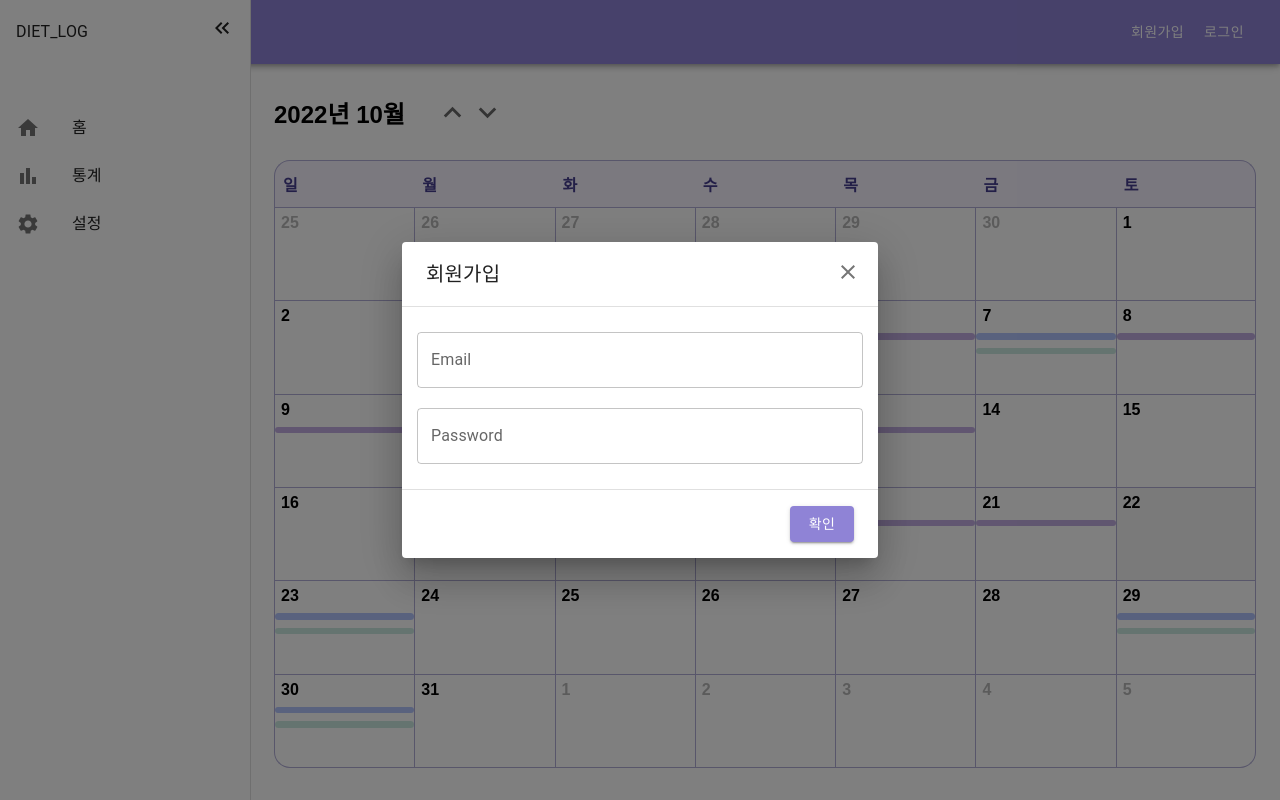
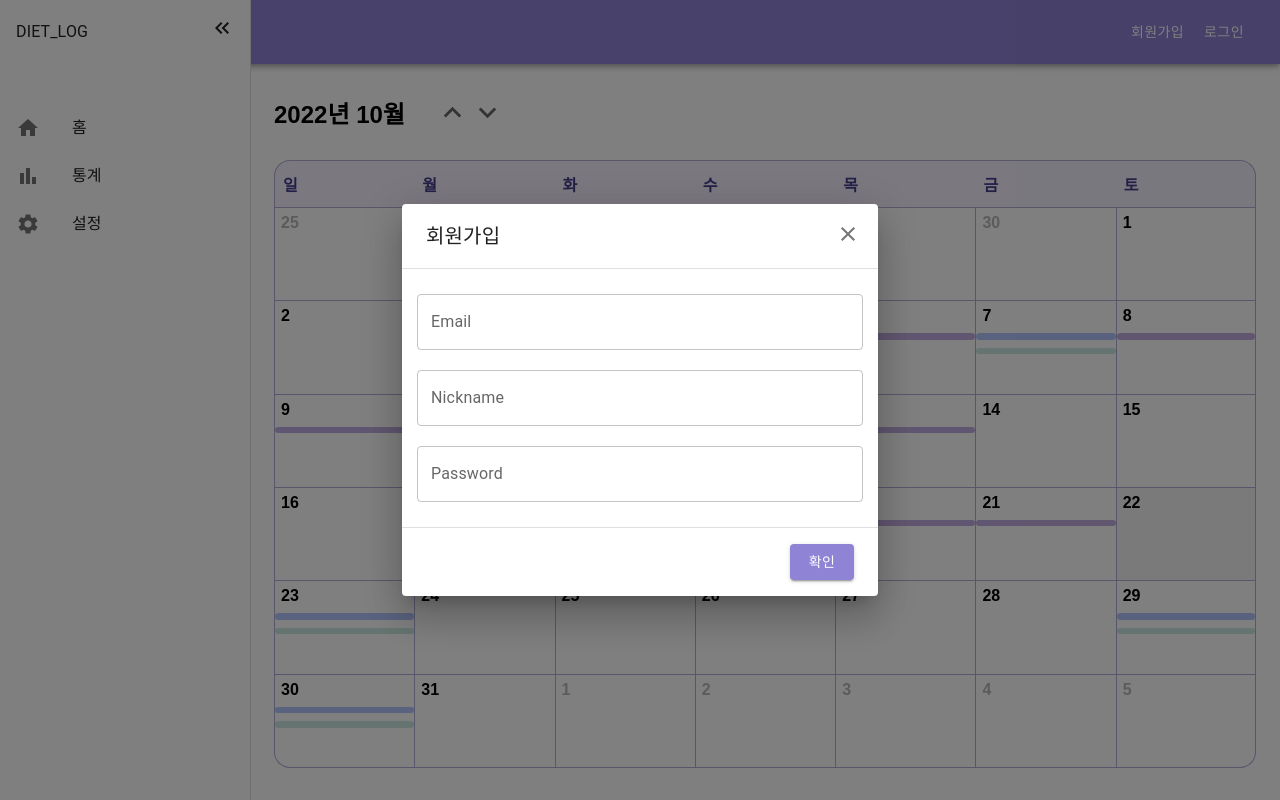
Before and after one commit to hyojinjeong/diet_diary, a React (Create React App) app: page / in a window 1280 px wide. Both pictures are taken after a click on the button "회원가입". Built offline with nearby package versions, Linux system fonts and the light colour scheme; no server answers.

Commit message:
feat: 회원가입 시 회원정보 따로 추가
- collection에 회원 정보 저장(닉네임, 이메일)
Please enter the commit message for your changes. Lines starting

```diff
--- a/src/components/Register/Register.tsx
+++ b/src/components/Register/Register.tsx
@@ -8,7 +8,8 @@ import DialogActions from "@mui/material/DialogActions";
 import CloseIcon from "@mui/icons-material/Close";
 import { useForm } from "react-hook-form";
 import { createUserWithEmailAndPassword } from "firebase/auth";
-import { auth } from "../../firebase";
+import { auth, db } from "../../firebase";
+import { doc, setDoc } from "firebase/firestore";
 import { ErrorMessage } from "./style";
 
 interface RegisterProps {
@@ -19,23 +20,24 @@ interface RegisterProps {
 type FormValues = {
   email: string;
   password: string;
+  nickname: string;
 };
 
 const Register = ({ regOpen, handleRegOpen }: RegisterProps) => {
-  const {
-    register,
-    handleSubmit,
-    formState: { errors },
-  } = useForm<FormValues>();
-  const onSubmit = handleSubmit(async (data) => {
-    const user = await createUserWithEmailAndPassword(
-      auth,
-      data.email,
-      data.password
-    );
-    console.log(user);
-    handleRegOpen();
-  });
+  const { register, handleSubmit, formState: { errors }} = useForm<FormValues>();
+  const onSubmit = handleSubmit(
+    async (data) => {
+      const {email, nickname, password} = data;
+      // 회원가입
+      await createUserWithEmailAndPassword(auth, email, password);
+      // 닉네임 필드 추가
+      await setDoc(doc(db, "users", nickname), {
+        email: email,
+        nickname: nickname
+      })
+      alert('회원가입이 완료되었습니다!');
+      handleRegOpen();
+    });
 
   return (
     <Dialog open={regOpen}>
@@ -55,37 +57,14 @@ const Register = ({ regOpen, handleRegOpen }: RegisterProps) => {
       </DialogTitle>
       <form>
         <DialogContent dividers sx={{ padding: "15px", maxWidth: "476px" }}>
-          <TextField
-            id="standard-basic"
-            label="Email"
-            variant="outlined"
-            fullWidth
-            sx={{ margin: "10px 0" }}
-            error={Boolean(errors.email)}
-            {...register("email", { required: true, pattern: /^\S+@\S+$/i })}
-          />
-          {errors.email && errors.email.type === "required" && (
-            <ErrorMessage>*필수 입력값입니다.</ErrorMessage>
-          )}
-          {errors.email && errors.email.type === "pattern" && (
-            <ErrorMessage>*메일의 형식이 잘못되었습니다.</ErrorMessage>
-          )}
-          <TextField
-            id="standard-basic"
-            label="Password"
-            variant="outlined"
-            fullWidth
-            type="password"
-            error={Boolean(errors.password)}
-            sx={{ margin: "10px 0" }}
-            {...register("password", { required: true, minLength: 6 })}
-          />
-          {errors.password && errors.password.type === "required" && (
-            <ErrorMessage>*필수 입력값입니다.</ErrorMessage>
-          )}
-          {errors.password && errors.password.type === "minLength" && (
-            <ErrorMessage>*6자리 이상 입력해주세요.</ErrorMessage>
-          )}
+          <TextField label="Email" variant="outlined" fullWidth sx={{ margin: "10px 0" }} placeholder="이메일을 입력해주세요." error={Boolean(errors.email)} {...register("email", { required: true, pattern: /^\S+@\S+$/i })} />
+          {errors.email && errors.email.type === "required" && <ErrorMessage>*필수 입력값입니다.</ErrorMessage>}
+          {errors.email && errors.email.type === "pattern" && <ErrorMessage>*메일의 형식이 잘못되었습니다.</ErrorMessage>}
+          <TextField label="Nickname" variant="outlined" fullWidth sx={{ margin: "10px 0" }} placeholder="닉네임을 입력해주세요." error={Boolean(errors.email)} {...register("nickname", { required: true })} />
+          {errors.email && errors.nickname.type === "required" && <ErrorMessage>*필수 입력값입니다.</ErrorMessage>}
+          <TextField label="Password" variant="outlined" fullWidth type="password" placeholder="비밀번호를 입력해주세요." error={Boolean(errors.password)} sx={{ margin: "10px 0" }} {...register("password", { required: true, minLength: 6 })} />
+          {errors.password && errors.password.type === "required" && <ErrorMessage>*필수 입력값입니다.</ErrorMessage>}
+          {errors.password && errors.password.type === "minLength" && <ErrorMessage>*6자리 이상 입력해주세요.</ErrorMessage>}
         </DialogContent>
         <DialogActions sx={{ padding: "16px 24px" }}>
           <Button variant="contained" onClick={onSubmit}>
--- a/src/firebase.ts
+++ b/src/firebase.ts
@@ -1,5 +1,6 @@
 import firebase from "firebase/compat/app";
 import { getAuth } from "firebase/auth";
+import { getFirestore } from "firebase/firestore";
 
 const firebaseConfig = {
   apiKey: process.env.REACT_APP_API_KEY,
@@ -14,5 +15,5 @@ const firebaseConfig = {
 // Initialize Firebase
 const app = firebase.initializeApp(firebaseConfig);
 const auth = getAuth(app);
-
-export { app, auth };
+const db = getFirestore(app);
+export { app, auth, db };
```
